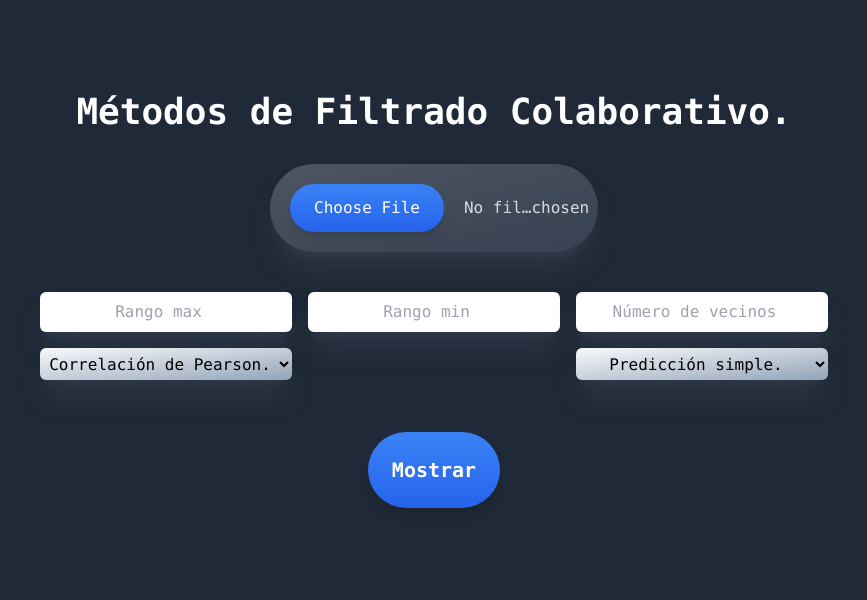
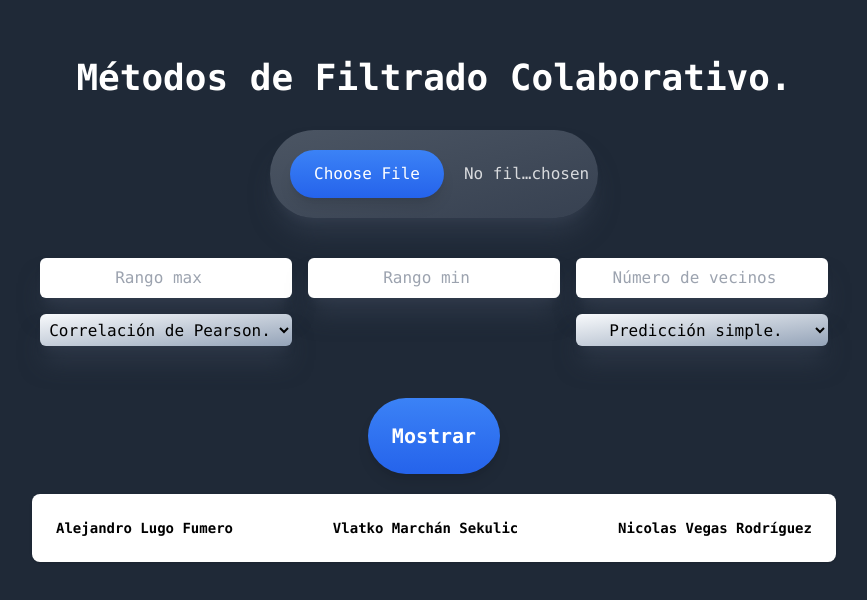
Before and after one commit to alu0101321141/ProyectoGCO, a React (Vite) app: page / in a window 1280 px wide. Shown: the part 106-706 px from the top of the page, without its empty margins (206-1073 px from the left). Built offline with nearby package versions, Linux system fonts and the light colour scheme.

Commit message:
Añadimos los nombres de los integrantes (footer)

```diff
--- a/index.html
+++ b/index.html
@@ -6,7 +6,7 @@
     <meta name="viewport" content="width=device-width, initial-scale=1.0" />
     <title>Sistema de Recomendación.</title>
   </head>
-  <body  class="bg-gray-800 h-screen flex items-center justify-center">
+  <body  class="w-2000 h-2000 bg-gray-800 h-screen flex items-center justify-center">
     <div id="root"></div>
     <script type="module" src="/src/main.jsx"></script>
   </body>
--- /dev/null
+++ b/src/componets/Footer.jsx
@@ -0,0 +1,9 @@
+export function Footer() {
+    return (
+        <footer className=" grid grid-cols-3 place-content-center text-sm sm:mt-0 font-mono font-bold p-4 bg-white rounded-lg shadow md:flex md:items-center md:justify-between md:p-6 dark:bg-white-">
+            <ul>Alejandro Lugo Fumero</ul>
+            <ul>Vlatko Marchán Sekulic</ul>
+            <ul>Nicolas Vegas Rodríguez</ul>
+        </footer>
+    );
+}
--- a/src/main.jsx
+++ b/src/main.jsx
@@ -3,12 +3,14 @@ import ReactDOM from 'react-dom/client'
 import {Datos} from './componets/Datos'
 import { Resultado } from './componets/Resultado'
 import {DataContextProvider} from "./context/DataContext"
+import {Footer} from "./componets/Footer"
 
 ReactDOM.createRoot(document.getElementById('root')).render(
-  <>
+  <div className="gap-4">
     <DataContextProvider>
       <Datos/>
       <Resultado/>
     </DataContextProvider>
-  </>
+    <Footer/>
+  </div>
 )
```
